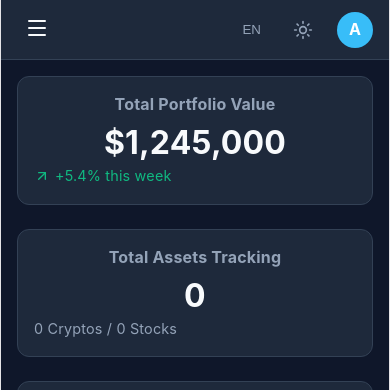
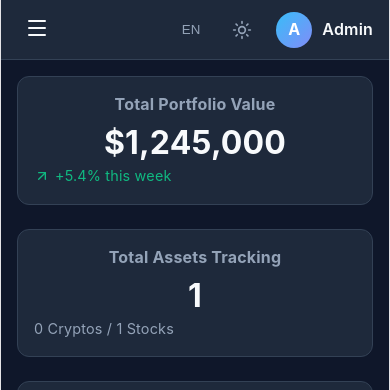
Before and after one commit to TrillionaireViier/trading_wen, a React (Vite) app: page /dashboard in a window 390 px wide. Shown: the top 390 px of the page. Built offline with nearby package versions, Linux system fonts and the light colour scheme.

Commit message:
UI Tweaks: Admin visible on mobile, WEN default asset

```diff
--- a/src/App.jsx
+++ b/src/App.jsx
@@ -49,7 +49,9 @@ function App() {
   // Data
   const [assets, setAssets] = useState(() => {
     const saved = localStorage.getItem('trading_assets_v2');
-    return saved ? JSON.parse(saved) : [];
+    return saved ? JSON.parse(saved) : [
+      { id: Date.now(), name: "Wendy's", ticker: 'WEN', price: '0', type: 'Stock', date: new Date().toLocaleDateString() }
+    ];
   });
   const [logs, setLogs] = useState(() => JSON.parse(localStorage.getItem('trading_logs') || '[]'));
 
@@ -432,8 +434,8 @@ function App() {
               {theme === 'dark' ? <Sun size={20} /> : <Moon size={20} />}
             </button>
             <div className="profile">
-              <div className="avatar">A</div>
-              <span className="hidden-mobile">Admin</span>
+              <div className="avatar" style={{background: 'linear-gradient(135deg, #38bdf8, #818cf8)', color: '#fff'}}>A</div>
+              <span style={{fontWeight: '600'}}>Admin</span>
             </div>
           </div>
         </header>
```
